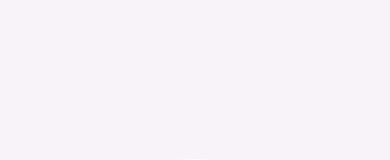
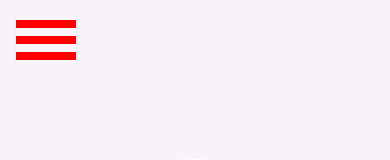
Before and after one commit to Shaxboz2001/MyPortfolioWebsite, a React (Create React App) app: page / in a window 390 px wide. Shown: the top 160 px of the page. Built offline with nearby package versions, Linux system fonts and the light colour scheme; the HTML template or start-up script is replaced by a standard one.

Commit message:
feat: burger button

```diff
--- a/src/sections/left-sidebar/left-sidebar.component.js
+++ b/src/sections/left-sidebar/left-sidebar.component.js
@@ -1,5 +1,7 @@
-import React from "react";
+import React, { useState } from "react";
 import {
+  Burger,
+  BurgerLine,
   CogIcon,
   FooterLeftSidebar,
   LeftSidebarContainer,
@@ -10,18 +12,35 @@ import NavBar from "../../components/NavBar";
 import Colors from "../../components/Colors/colors.component";
 import { useSelector } from "react-redux";
 
-
 function LeftSidebar() {
   let color = useSelector((state) => state);
+  const [transform, setTransform] = useState(false);
+  if (window.innerWidth > 950) {
+    // setTransform(false);
+    console.log(transform);
+    // console.log("katta");
+  }
   return (
-    <LeftSidebarContainer>
+    <LeftSidebarContainer transform={transform}>
+      <Burger
+        onClick={() => {
+          setTransform(!transform);
+          console.log("bosildi");
+        }}
+        transform={transform}
+        className={transform ? "active-burger" : ""}
+      >
+        <BurgerLine color={color} />
+        <BurgerLine color={color} />
+        <BurgerLine color={color} />
+      </Burger>
       <NameText color={color}>Shakhboz</NameText>
       <NavBar />
       <Colors />
       <FooterLeftSidebar>
         © Copyright 2022 All rights reserved
       </FooterLeftSidebar>
-      <CogIcon>
+      <CogIcon transform={transform}>
         <FaCog />
       </CogIcon>
     </LeftSidebarContainer>
--- a/src/sections/left-sidebar/left-sidebar.style.js
+++ b/src/sections/left-sidebar/left-sidebar.style.js
@@ -1,7 +1,7 @@
 import styled from 'styled-components'
 
 export const LeftSidebarContainer = styled.div`
-  width: 24vw;
+  width: 35%;
   height: 100vh;
   background-color: #ffffff;
   display: flex;
@@ -11,8 +11,18 @@ export const LeftSidebarContainer = styled.div`
   position: fixed;
   top: 0;
   left: 0;
+  transition: all .32s linear;
   @media screen and (max-width: 950px) {
-    transform: translateX(-100vw);
+    transform: ${(props) =>
+      props.transform ? "translateX(0)" : "translateX(-100vw)"};
+    width: 60%;
+    z-index: 12;
+  }
+  @media screen and (max-width: 620px) {
+    width: 70%;
+  }
+  @media screen and (max-width: 440px) {
+    width: 100%;
   }
 `;
 
@@ -87,7 +97,7 @@ export const CogIcon = styled.div`
 animation: iconAnim 3s linear infinite;
 position: fixed;
 top: 1rem;
-right: 1rem;
+right: ${props => props.transform ? "-48vw" : "1rem"};
 font-size: 2rem;
 display: flex;
 justify-content: center;
@@ -99,5 +109,38 @@ align-items: center;
   to {
     transform: rotate(360deg);
   }
+
+}
+@media screen and (max-width: 650px) {
+  display: none;
 }
 `
+export const Burger = styled.div`
+  display: none;
+  flex-direction: column;
+  gap: 8px;
+  justify-content: center;
+  align-items: center;
+  position: fixed;
+  top: 20px;
+  left: ${(props) => (props.transform ? "80%" : "104vw")};
+  z-index: 450;
+  &.active-burger > div:nth-child(1) {
+    transform: translate(7px, 8px) rotate(45deg);
+  }
+  &.active-burger > div:nth-child(2) {
+    display: none;
+  }
+  &.active-burger > div:nth-child(3) {
+    transform: translate(7px, -8px) rotate(-45deg);
+  }
+  @media screen and (max-width:950px){
+    display: flex;
+  }
+`;
+export const BurgerLine = styled.div`
+width: 60px;
+height: 8px;
+background-color: ${props => props.color};
+transition: all .32s ease;
+`
```
